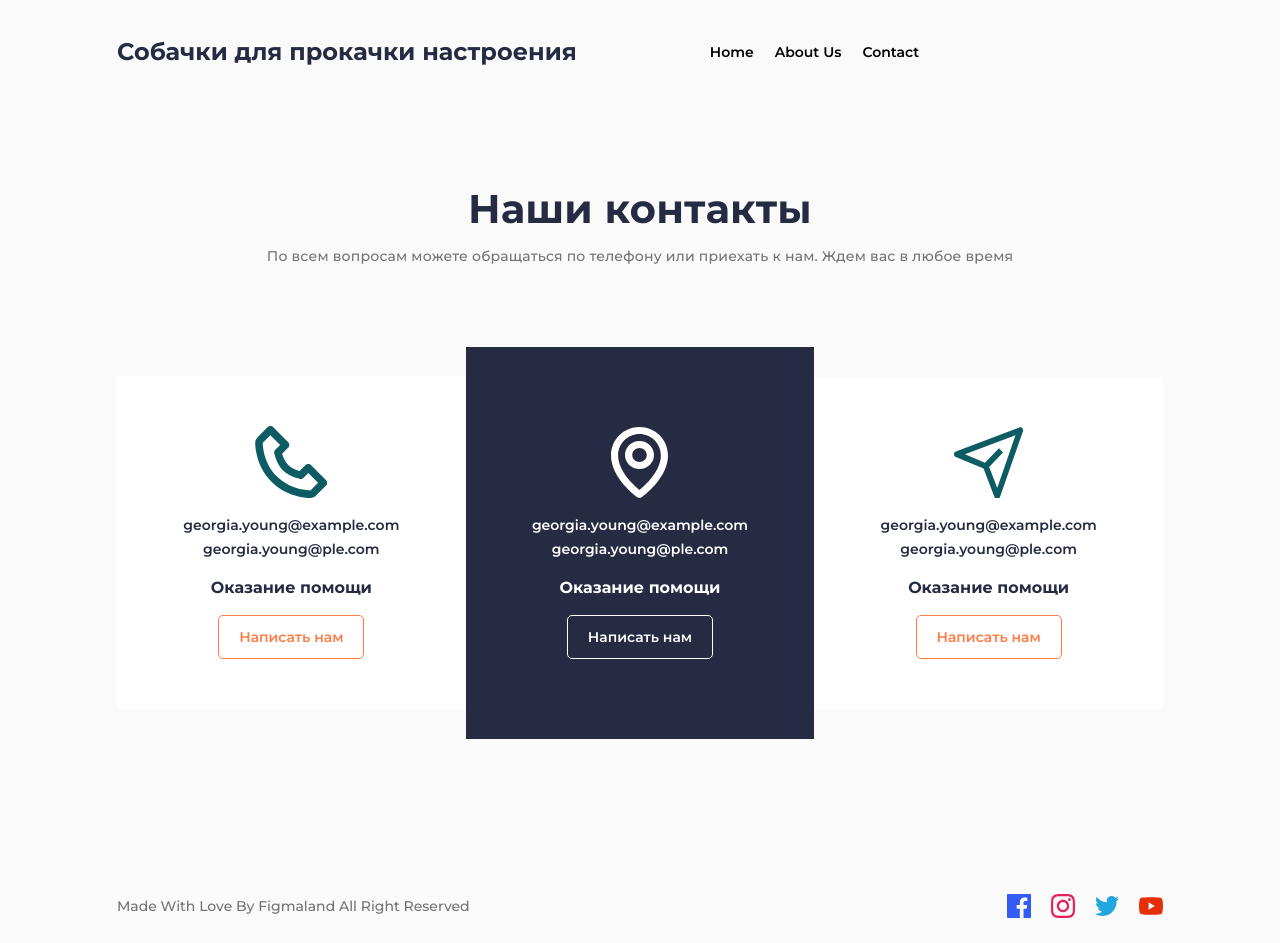
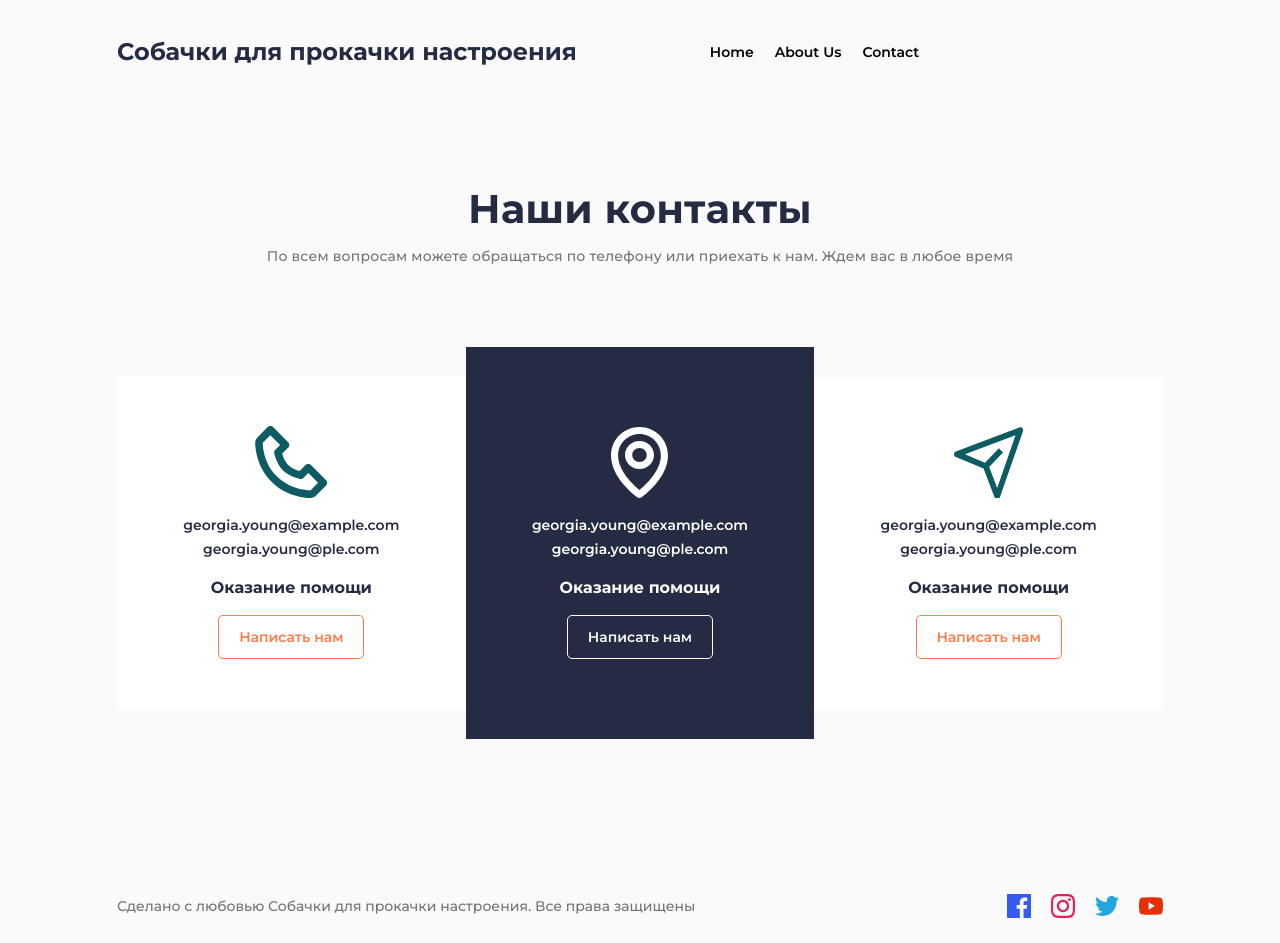
Before and after one commit to kahek/Web, a plain HTML site: page contact.html in a window 1280 px wide. Drawn offline with Linux system fonts and the light colour scheme.

Commit message:
Update contact.html

```diff
--- a/contact.html
+++ b/contact.html
@@ -96,7 +96,7 @@
             <div class="footer__bottom">
                 <div class="footer__container _container">
                     <div class="footer__copy">
-                        Made With Love By Figmaland All Right Reserved
+                        Сделано с любовью Собачки для прокачки настроения. Все права защищены
                     </div>
                     <div class="footer__social social">
                         <a href="#" class="social__item">
```
